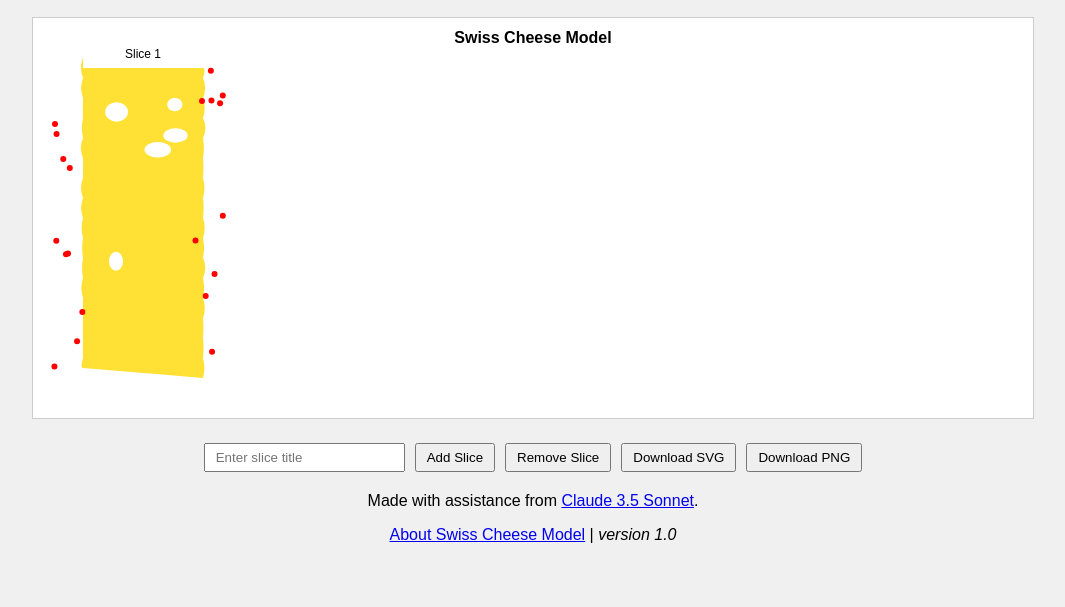
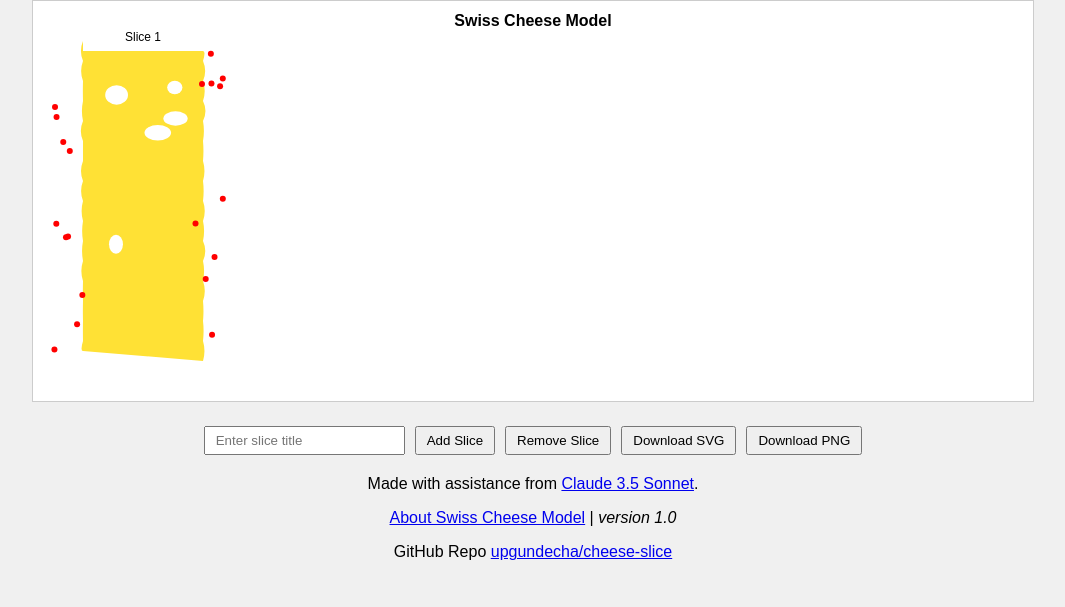
Before and after one commit to upgundecha/cheese-slice, a plain HTML site: page index.html in a window 1280 px wide. Shown: the part 193-800 px from the top of the page, without its empty margins (107-1172 px from the left). Drawn offline with Linux system fonts and the light colour scheme.

Commit message:
Update index.html

```diff
--- a/index.html
+++ b/index.html
@@ -52,6 +52,7 @@
         </div>
         <p>Made with assistance from <a href="https://www.anthropic.com/news/claude-3-5-sonnet" target="_blank">Claude 3.5 Sonnet</a>.</p>
         <p><a href="https://en.wikipedia.org/wiki/Swiss_cheese_model" target="_blank">About Swiss Cheese Model</a> | <i>version 1.0</i></p>
+        <p>GitHub Repo <a href="https://github.com/upgundecha/cheese-slice" target="_blank">upgundecha/cheese-slice</a></p>
     </div>
 
     <script>
```
